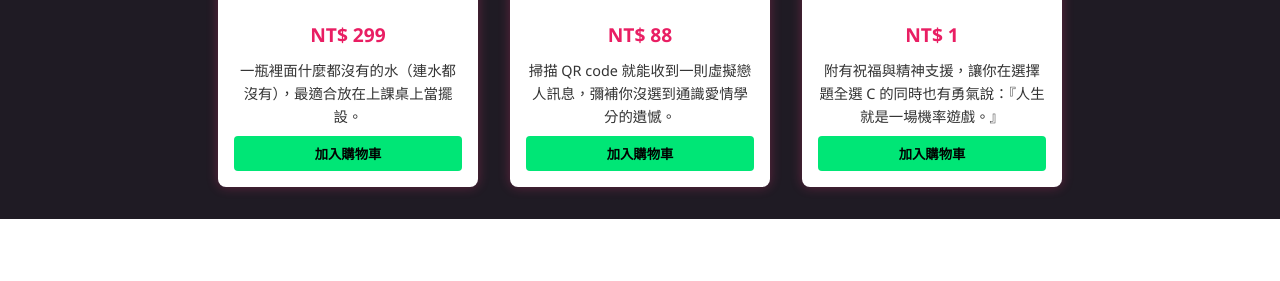
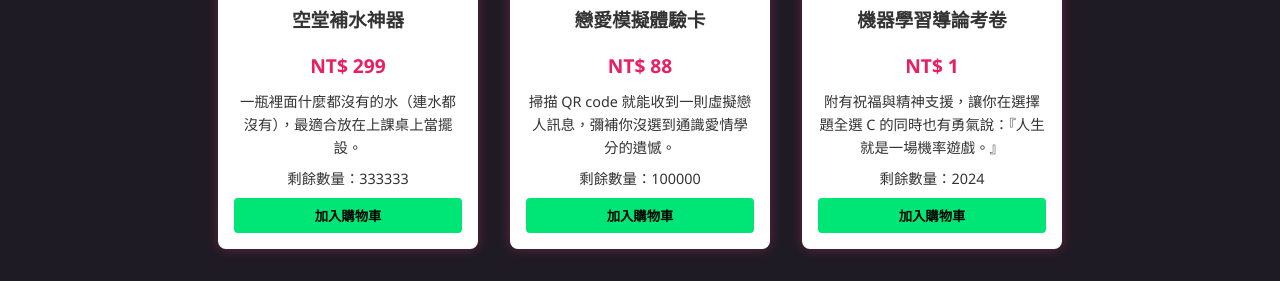
Before and after one commit to CHiiii5640/Final-Web-Project, a PHP site: page / in a window 1280 px wide. Shown: the part 884-1165 px from the top of the page. Before the commit the page ends 1103 px from the top, so only its background shows below. Run offline with PHP 8.4, Linux system fonts and the light colour scheme.

Commit message:
增加顯示數量

```diff
--- a/index.php
+++ b/index.php
@@ -132,6 +132,8 @@
 
                 <p class="description"><?php echo ($product['description']); ?></p>
 
+                <p class="description">剩餘數量：<?php echo ($product['stock']); ?></p>
+
                 <form action="add_to_cart.php" method="POST">
                     <input type="hidden" name="product_id" value="<?php echo $product['id']; ?>">
 
```
